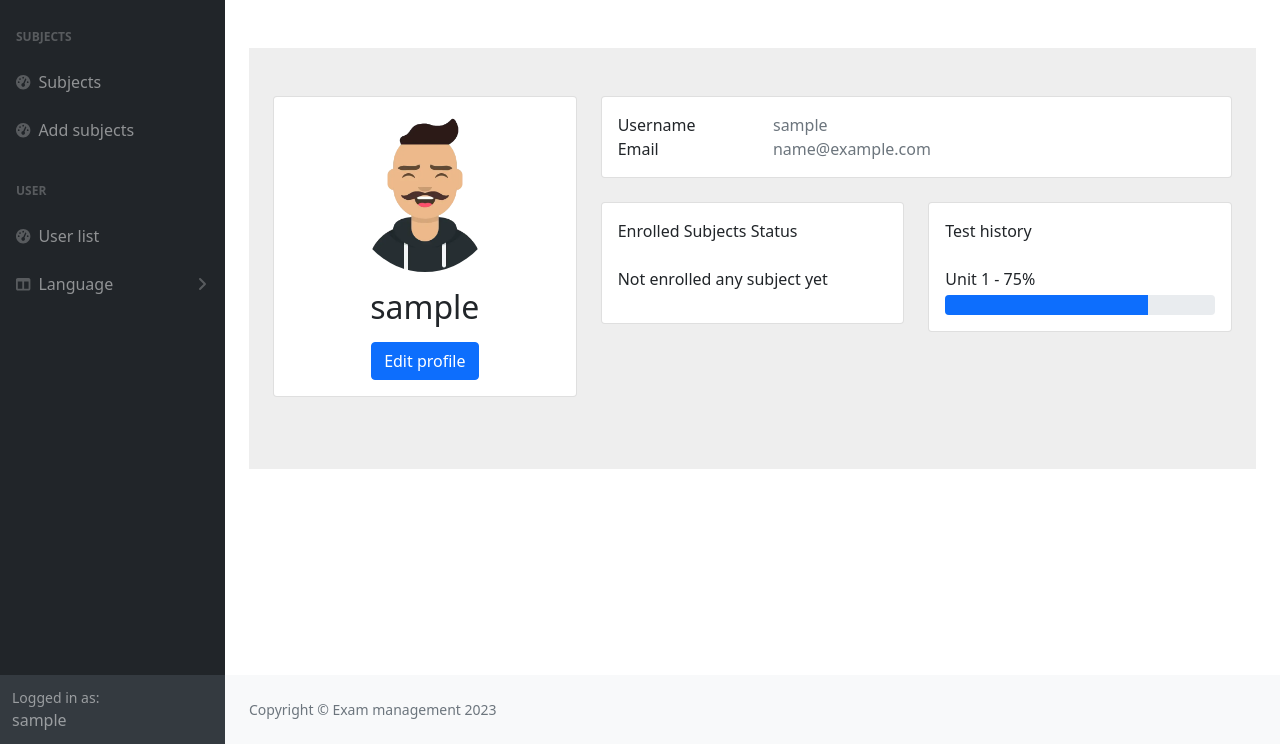
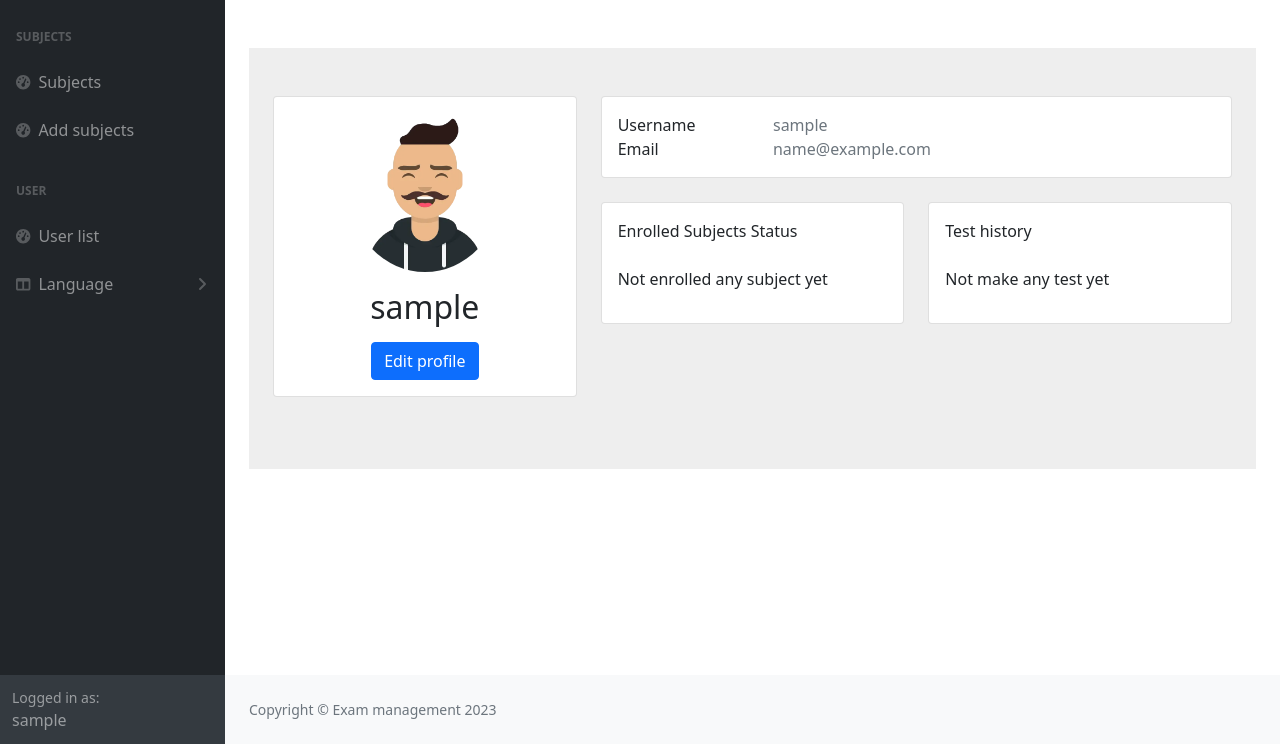
Before and after one commit to quanganhquanganh/hn_python_naitei19-exam_management_system, a Django app: page /main/profile/ in a window 1280 px wide. Shown: the part 56-800 px from the top of the page. Run offline with Django 3.2, Linux system fonts and the light colour scheme; the visitor is signed in with stand-in values (Sample User, id 1); data that the repository does not hold is empty; style sheets or scripts are compiled from the project's sources; some libraries are stand-ins or nearby versions.

Commit message:
Auto marks and display result

```diff
--- a/exammanagement/main/templates/main/subject_detail.html
+++ b/exammanagement/main/templates/main/subject_detail.html
@@ -1,5 +1,6 @@
 {% extends "base_generic.html" %}
 {% load i18n %}
+{% load keyvalue_action %}
 
 {% block content %}
     {% load static %}
@@ -40,6 +41,9 @@
                         <div class="d-flex justify-content-between">
                             <span class="mr-3 fw-bold align-self-center">
                                 <a href="{{ chapter.get_absolute_url }}">{{ chapter.name }}</a>
+                                {% if chapter.test_set|in_category:user|in_contain_more:chapter.min_correct_ans %}
+                                    <i class="fa-solid fa-check text-success ms-2"></i>
+                                {% endif %}
                             </span>
                             {% if user.is_superuser %}
                             <div>
--- a/exammanagement/main/templates/main/user_profile.html
+++ b/exammanagement/main/templates/main/user_profile.html
@@ -1,6 +1,7 @@
 {% extends "base_generic.html"%}
 {% load i18n %}
 {% load static %}
+{% load keyvalue_action %}
 
 {% block content %}
     <section class="profile-bg">
@@ -43,10 +44,11 @@
                                 <div class="card-body">
                                     <p class="mb-4">{% trans "Enrolled Subjects Status" %}</p>
                                     {% for enroll in enrolled_subjects %}
-                                        <p class="mb-1 fs-1r"><a class="text-decoration-none" href="{{ enroll.subject.get_absolute_url }}">{{ enroll.subject.name }}</a> - {{ enroll.progress }}%</p>
+                                        <p class="mb-1 fs-1r"><a class="text-decoration-none" href="{{ enroll.subject.get_absolute_url }}">{{ enroll.subject.name }}</a> - {{ enroll.subject|in_progress:user }}%</p>
                                         <div class="progress rounded h-20">
-                                            <div class="progress-bar" style="width: {{ enroll.progress }}% ;" role="progressbar" aria-valuenow="{{ enroll.progress }}"
+                                            <div class="progress-bar" style="width: {{ enroll.subject|in_progress:user }}% ;" role="progressbar" aria-valuenow="{{ enroll.subject|in_progress:user }}"
                                                 aria-valuemin="0" aria-valuemax="100">
+                                                {{ enroll.subject|in_progress:user }}%
                                             </div>
                                         </div>
                                     {% empty %}
@@ -58,13 +60,21 @@
                         <div class="col-md-6">
                             <div class="card mb-4 mb-md-0">
                                 <div class="card-body">
-                                    <p class="mb-4">{% trans "Test history" %}</p>
-                                    <p class="mb-1 fs-1r">Unit 1 - 75%</p>
-                                    <div class="progress rounded h-20">
-                                        <div class="progress-bar w-75" role="progressbar" aria-valuenow="75"
-                                            aria-valuemin="0" aria-valuemax="100">
+                                        <p class="mb-4">{% trans "Test history" %}</p>
+                                        {% for test in tests %}
+                                        <p class="mb-1 fs-1r"><a class="text-decoration-none" href="{{ test.get_absolute_url }}">{{ test.chapter.subject.name }} {{ test.chapter.name }}</a> - {{ test.total_score}} / {{ test.choice_set.all.count }}</p>
+                                        <div class="progress rounded h-20">
+                                            <div class="progress-bar" style="width: {{ test.total_score|in_percent:test.choice_set.all.count }}%;"
+                                            role="progressbar"
+                                            aria-valuenow="{{ test.total_score|in_percent:test.choice_set.all.count }}"
+                                            aria-valuemin="0" aria-valuemax="100"
+                                            >
+                                            {{ test.total_score|in_percent:test.choice_set.all.count }}%
+                                            </div>
                                         </div>
-                                    </div>
+                                    {% empty %}
+                                        <p>{% trans "Not make any test yet" %}</p>
+                                    {% endfor %}
                                 </div>
                             </div>
                         </div>
--- a/exammanagement/main/templatetags/keyvalue_action.py
+++ b/exammanagement/main/templatetags/keyvalue_action.py
@@ -5,3 +5,27 @@ register = template.Library()
 @register.filter
 def keyvalue(dict, key):
     return dict[key]
+
+
+@register.filter
+def in_category(things, category):
+    return things.filter(user=category)
+
+
+@register.filter
+def in_contain_more(things, right):
+    return things.filter(total_score__gte=right).values()
+
+
+@register.filter
+def in_progress(things, category):
+    pass_chapters = 0
+    for chapter in things.chapter_set.all():
+        if chapter.test_set.filter(user=category, total_score__gte=chapter.min_correct_ans).values():
+            pass_chapters += 1
+    return int((pass_chapters / things.chapter_set.all().count())*100)
+
+
+@register.filter
+def in_percent(left, right):
+    return 0 if right == 0 else int((left / right)*100)
--- a/exammanagement/main/views.py
+++ b/exammanagement/main/views.py
@@ -106,11 +106,13 @@ def enroll_subject(request, subject_id):
 def user_profile(request):
     user = request.user
     enrolled_subjects = Enroll.objects.filter(
-        user=user)
+        user=user)[:3]
+    tests = Test.objects.filter(user=user)[:3]
 
     context = {
         'user': user,
         'enrolled_subjects': enrolled_subjects,
+        'tests': tests,
     }
 
     return render(request, 'main/user_profile.html', context)
@@ -203,16 +205,20 @@ def __delete_test_sesstion(request):
 
 # khi submit thi xoa tat ca cac session cua test va luu trang thai test va choice
 def __submit_test(request, test, choices):
+    total_score = 0
     for choice in choices:
         answer_key = f'question_{choice.question.id}'
         answer_id = request.POST.get(
             answer_key)
         choice.answer = Answer.objects.filter(id=answer_id).first()
         choice.save()
+        if choice.answer.is_correct:
+            total_score += 1
     __delete_test_sesstion(request)
     request.session['is-examing'] = False
     test.status = 1
     test.completed_at = timezone.now()
+    test.total_score = total_score
     test.save()
     test1 = test
     choices1 = choices
@@ -249,4 +255,6 @@ def take_exam_view(request, pk):
             logger.info(user_responses)
         return render(request, 'main/take_exam.html', context=context)
     else:
-        return render(request, 'main/test-results.html', context={'test': test})
+        choices = Choice.objects.filter(test=test)
+        logger.info(choices)
+        return render(request, 'main/test-results.html', context={'test': test, 'choices': choices})
```
Also changed, not shown: exammanagement/main/templates/main/test-results.html (+31 -1 lines), exammanagement/locale/en/LC_MESSAGES/django.po, exammanagement/locale/vi/LC_MESSAGES/django.po, exammanagement/main/migrations/0013_chapter_is_passed.py (added), exammanagement/main/migrations/0014_auto_20230914_1501.py (added), exammanagement/main/migrations/0015_auto_20230914_2050.py (added).
